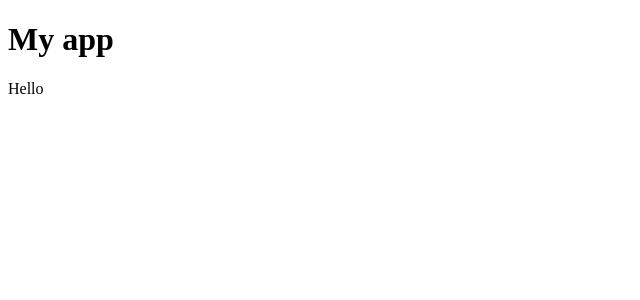
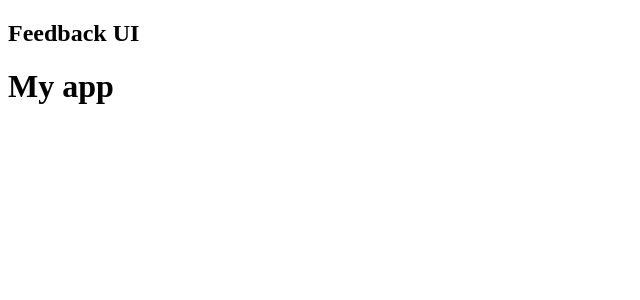
Before and after one commit to levi-blodgett/feedback-app, a React (Create React App) app: page / in a window 1280 px wide. Shown: the top 300 px of the page, without its empty margins (0-640 px from the left). Built offline with nearby package versions, Linux system fonts and the light colour scheme.

Commit message:
Customized header component

```diff
--- a/src/App.js
+++ b/src/App.js
@@ -1,12 +1,17 @@
+// Import header
+import Header from './components/Header'
+
 // Create component using function, not class
 function App() {
     // Return either a div or a fragment with nested html elements
     return (
-        // Have to use className instead of class because 'class' is protected
-        <div className='container'>
-            <h1>My app</h1>
-            <p>Hello</p>
-        </div>
+        <>
+            <Header />
+            {/* className, 'class' is protected */}
+            <div className='container'>
+                <h1>My app</h1>
+            </div>
+        </>
     )
 }
 
--- /dev/null
+++ b/src/components/Header.jsx
@@ -0,0 +1,31 @@
+// Generate boilerplate with ES7 snippets extension: '_rfce'
+// Import prop-types with ES7 snippets extension: 'impt'
+// The '_' before 'rfce' is used to generate boilerplate without importing react
+
+// Import prop-types so we can define type for variables
+import PropTypes from "prop-types";
+
+// Define header
+// Can use 'props' & props.text or { text } & {text}
+function Header({ text }) {
+  return (
+    <header>
+      <div className="container">
+        <h2>{text}</h2>
+      </div>
+    </header>
+  );
+}
+
+// Define default property value if not passed
+Header.defaultProps = {
+  text: "Feedback UI",
+};
+
+// Define type of variables
+// Can add '.isRequired' to the end
+Header.propTypes = {
+  text: PropTypes.string.isRequired,
+};
+
+export default Header;
```
Also changed, not shown: steps.txt.
